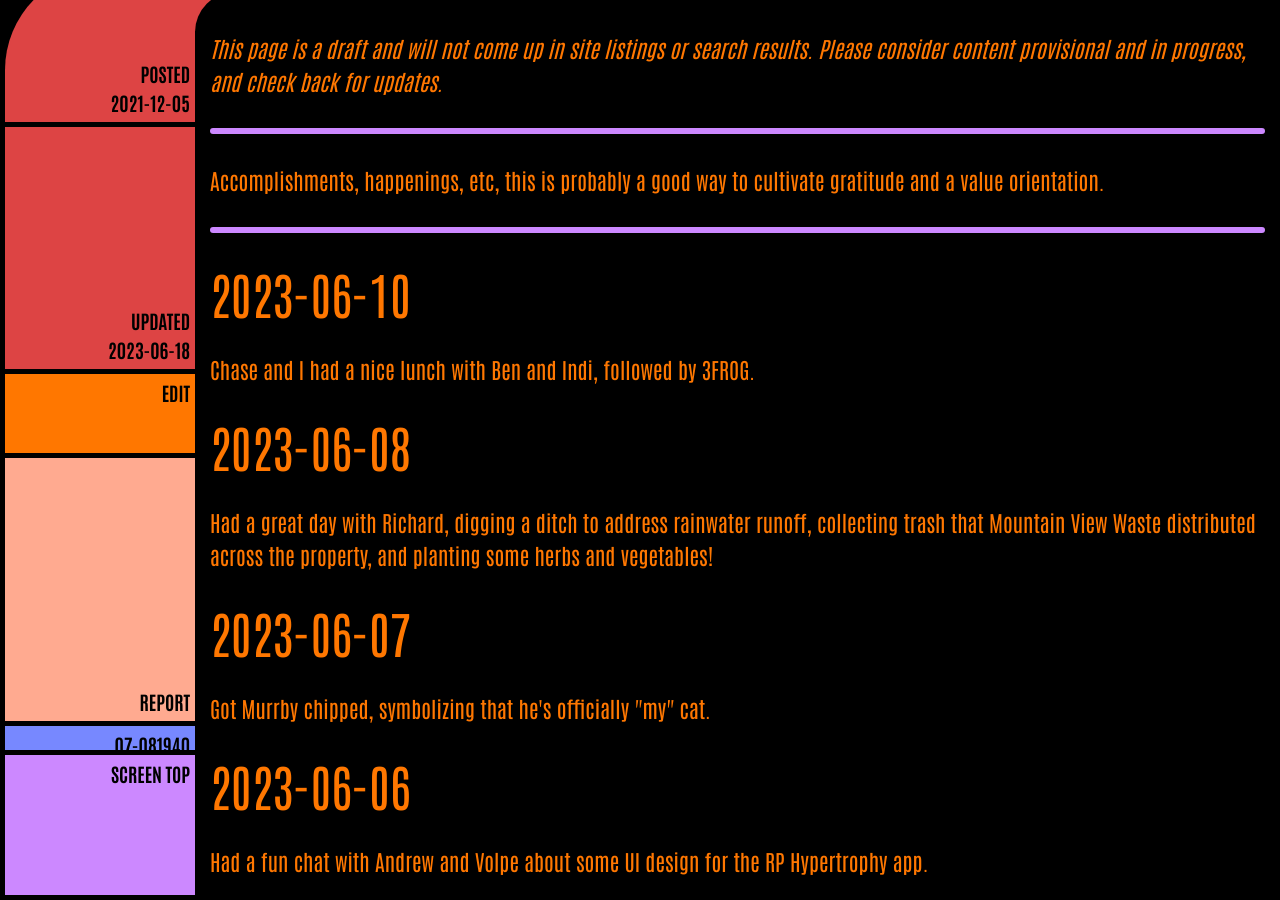
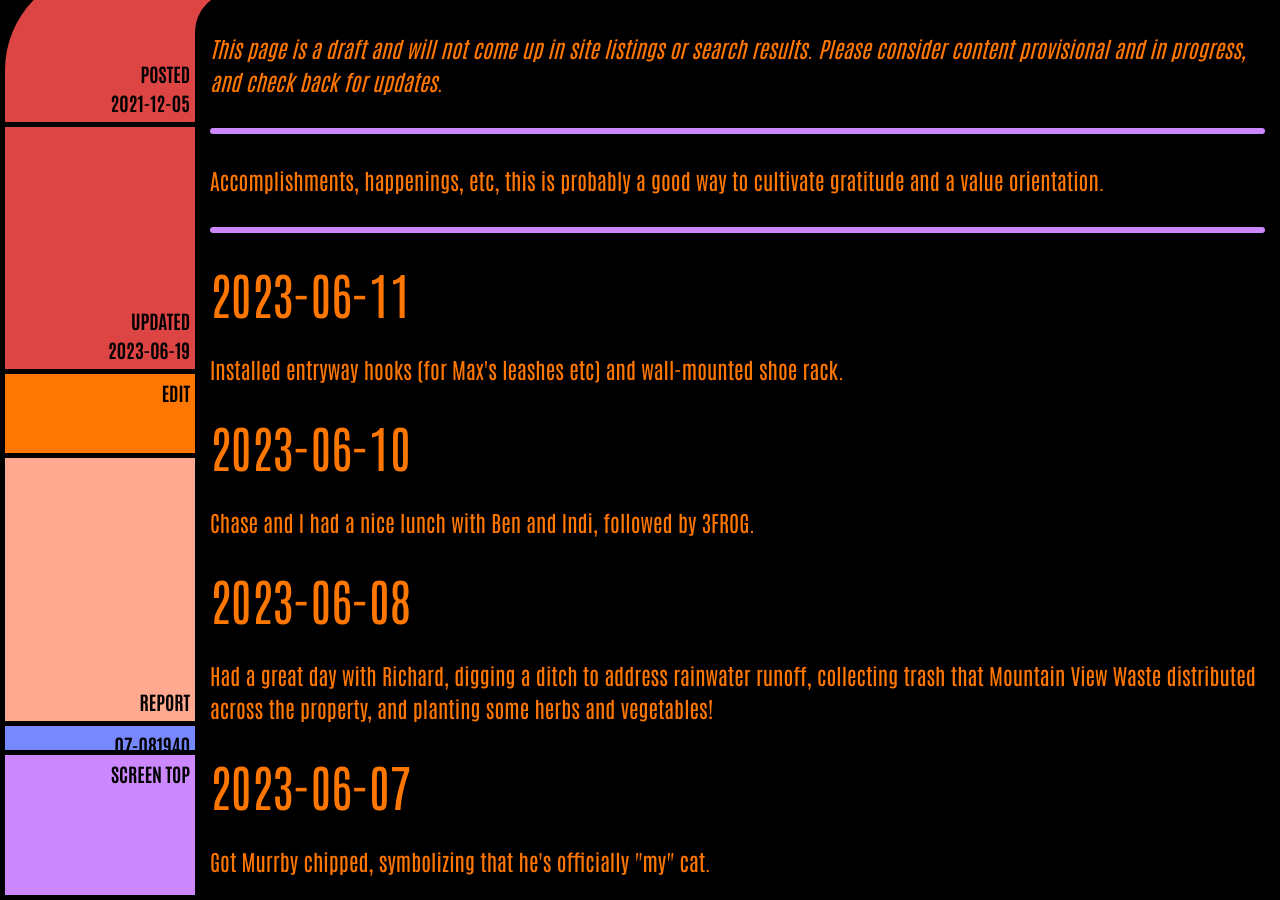
Before and after one commit to ArthurZey/arthurzey.github.io, a Jekyll site: the page built from _pages/one-good-thing.md, in a window 1280 px wide and 900 px high, scrolled down 333 px. Built offline with Jekyll 4.4.1, drawn with Linux system fonts in a browser that asks for light colours.

Commit message:
added 2023-06-11

```diff
--- a/_pages/one-good-thing.md
+++ b/_pages/one-good-thing.md
@@ -2,12 +2,15 @@
 title: One Good Thing
 description: "Accomplishments, happenings, etc, this is probably a good way to cultivate gratitude and a value orientation."
 date: "2021-12-05"
-last_modified_at: "2023-06-18T15:21:01+00:00"
+last_modified_at: "2023-06-19T16:00:13+00:00"
 tags:
   - happenings
   - draft
 sitemap: false
 ---
+## 2023-06-11
+Installed entryway hooks (for Max's leashes etc) and wall-mounted shoe rack.
+
 ## 2023-06-10
 Chase and I had a nice lunch with Ben and Indi, followed by 3FROG.
 
```
